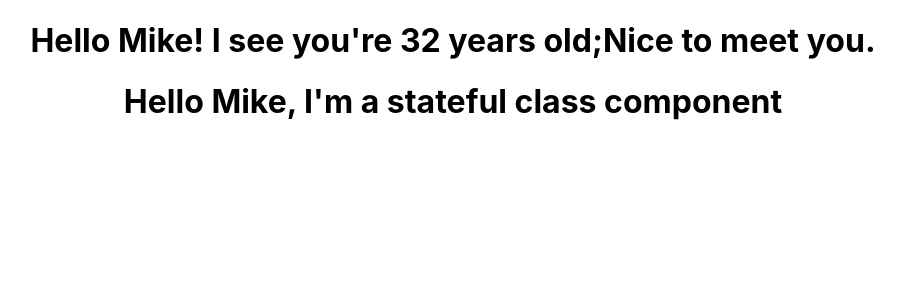
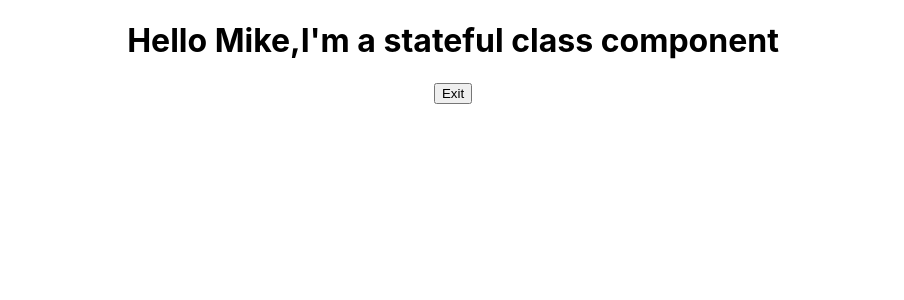
Before and after one commit to DanTaylor28/gitpod-react, a React (Create React App) app in the folder my-app/: page / in a window 1280 px wide. Shown: the top 300 px of the page, without its empty margins (187-1091 px from the left). Built offline with nearby package versions, Linux system fonts and the light colour scheme.

Commit message:
Add constructor and super along with state to stateful greeting

```diff
--- a/my-app/src/App.js
+++ b/my-app/src/App.js
@@ -1,14 +1,12 @@
 import logo from './logo.svg';
 import './App.css';
 // import FunctionalGreeting from './components/FunctionalGreeting';
-import FunctionalGreetingWithProps from './components/FunctionalGreetingWithProps';
+// import FunctionalGreetingWithProps from './components/FunctionalGreetingWithProps';
 import StatefulGreeting from './components/StatefulGreeting';
 
 function App() {
   return (
     <div className="App">
-      <FunctionalGreetingWithProps greeting='Nice to meet you.' name='Mike'
-      age='32' />
       <StatefulGreeting greeting="I'm a stateful class component" name='Mike' />
     </div>
   );
--- a/my-app/src/components/StatefulGreeting.js
+++ b/my-app/src/components/StatefulGreeting.js
@@ -1,8 +1,22 @@
 import React from 'react'
 
 class StatefulGreeting extends React.Component{
+    constructor(props) {
+        super(props);
+        this.state = {
+            introduction: 'Hello',
+            buttonText: 'Exit',
+        };
+    }
+
     render() {
-        return <h1>Hello {this.props.name}, {this.props.greeting}</h1>
+        return (
+            <div>
+                <h1>{this.state.introduction} {this.props.name},
+                {this.props.greeting}</h1>
+                <button>{this.state.buttonText}</button>
+            </div>
+        )
     }
 }
 
```
